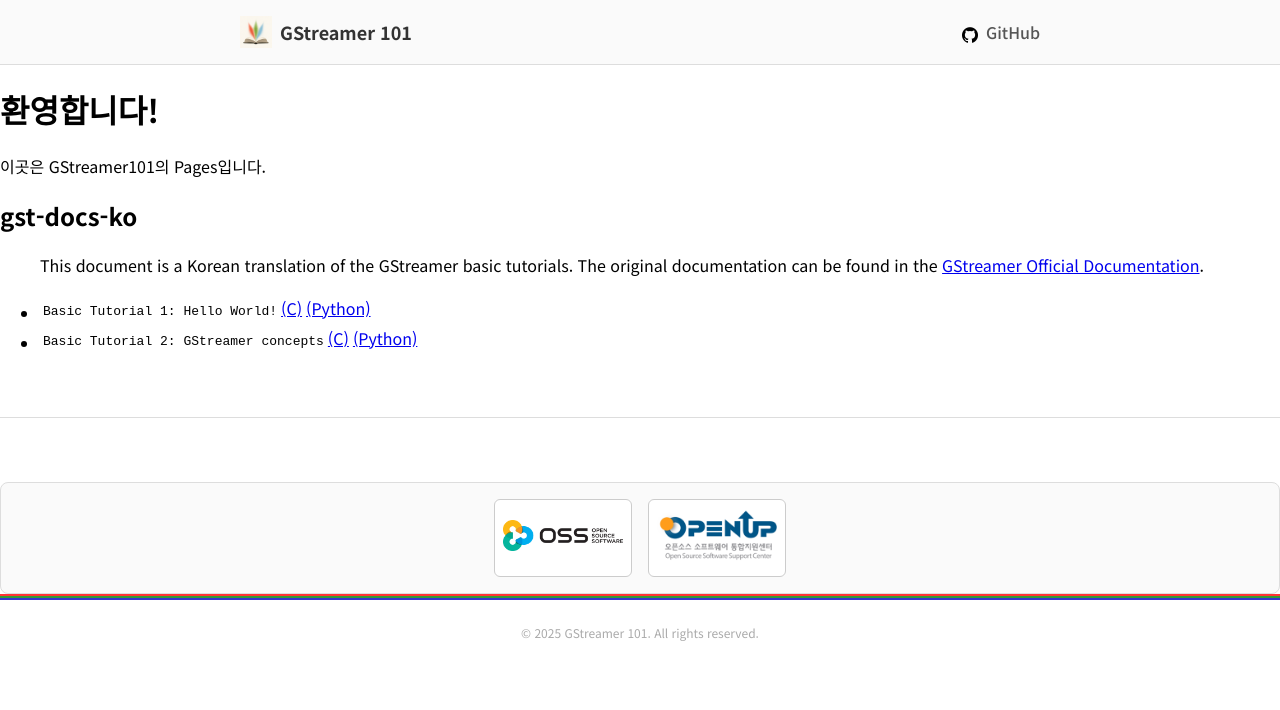
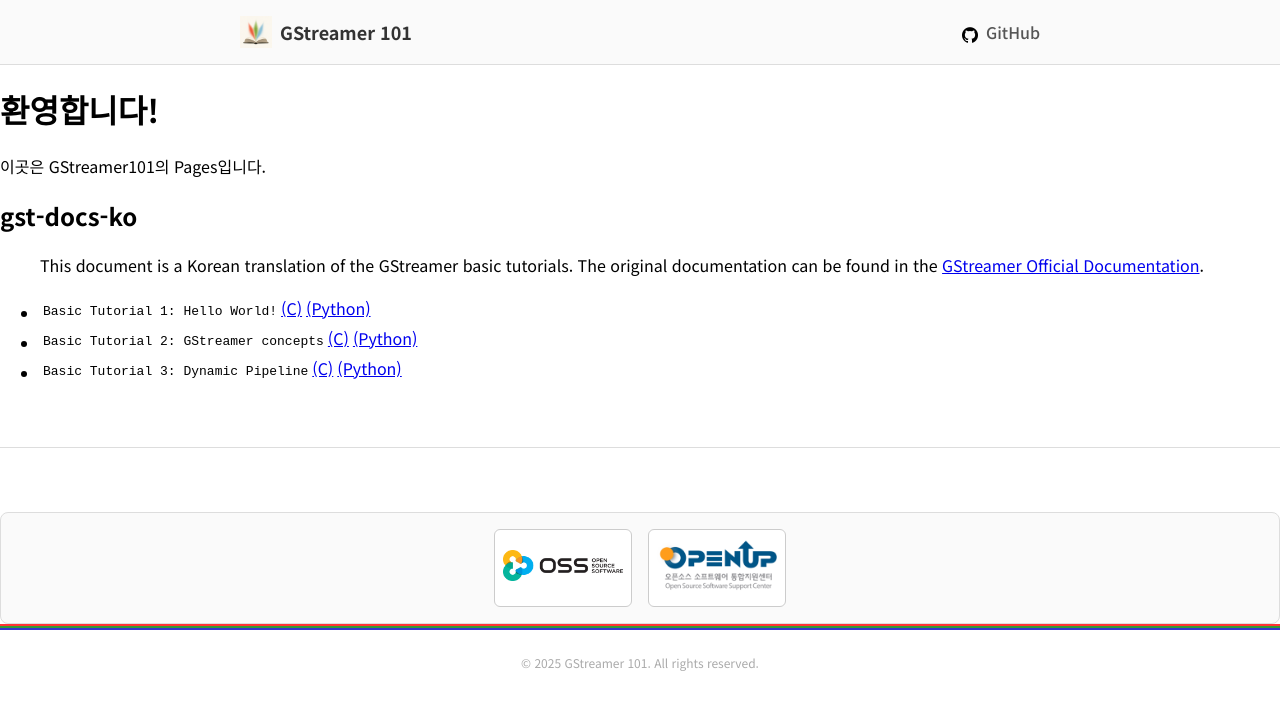
Before and after one commit to gstreamer101/gstreamer101.github.io, a Jekyll site: the page built from index.md, in a window 1280 px wide. Shown: the top 710 px of the page. Built offline with Jekyll 4.4.1, drawn with Linux system fonts in a browser that asks for light colours.

Commit message:
Add link to Korean translation of Basic Tutorial 3

```diff
--- a/index.md
+++ b/index.md
@@ -11,3 +11,4 @@ title: GStreamer101::Home
 
 - `Basic Tutorial 1: Hello World!` | [(C)](gst-docs-ko/basic-tutorial-1) | [(Python)](gst-docs-ko/basic-tutorial-1-python)
 - `Basic Tutorial 2: GStreamer concepts` | [(C)](gst-docs-ko/basic-tutorial-2) | [(Python)](#)
+- `Basic Tutorial 3: Dynamic Pipeline` | [(C)](gst-docs-ko/basic-tutorial-3) | [(Python)](#)
```
